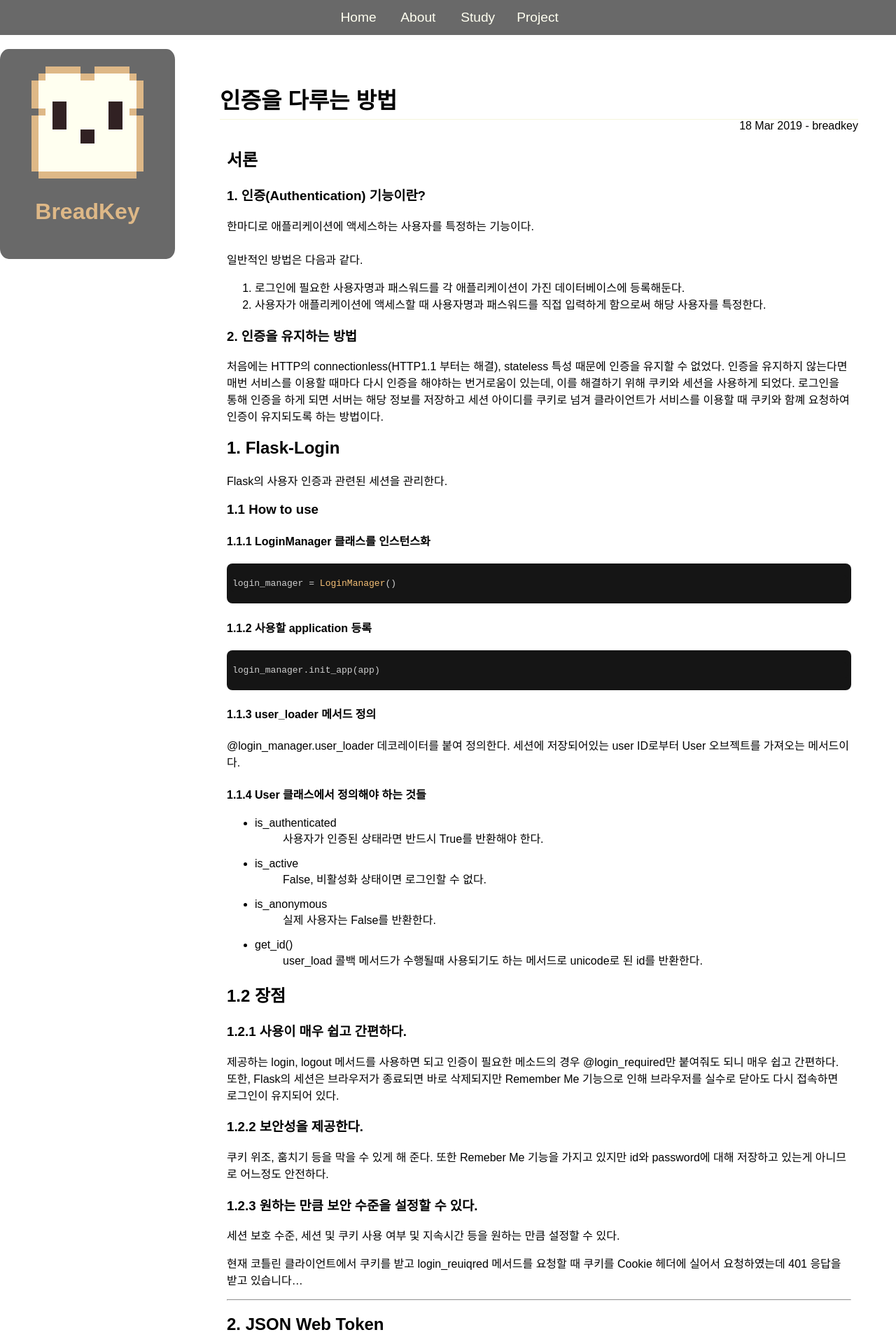
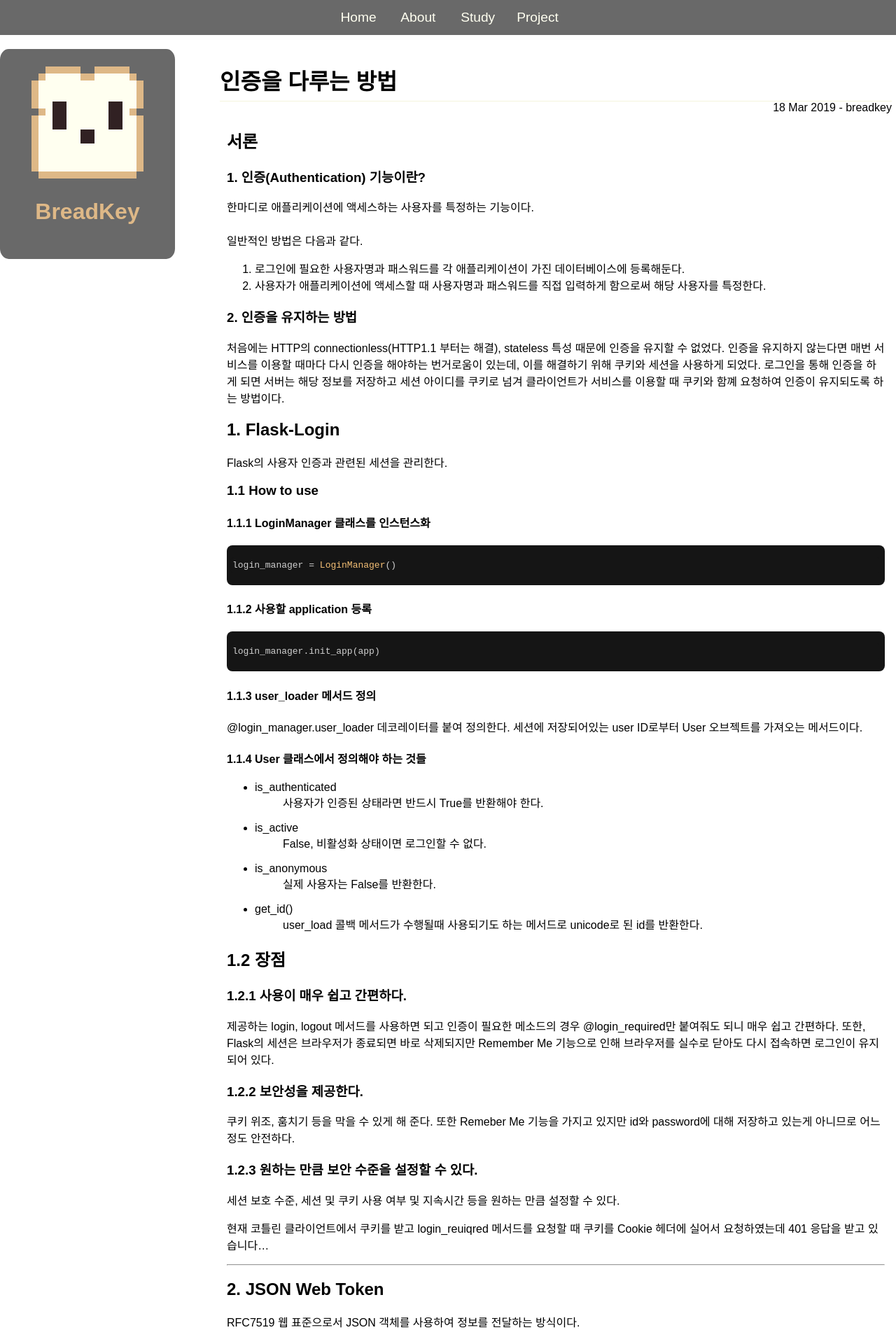
Before and after one commit to BreadKey/breadkey.github.io, a Jekyll site: the page built from _posts/2019-03-18-login.md, in a window 1280 px wide. Shown: the top 1920 px of the page at 70% size. Built offline with Jekyll 4.4.1, drawn with Linux system fonts in a browser that asks for light colours.

Commit message:
update style

```diff
--- a/_layouts/default.html
+++ b/_layouts/default.html
@@ -26,7 +26,7 @@
 				</a>
 			</div>
 			<div id="content-container" class="float-left">
-				<div style="margin: 5%; margin-left: 0px;">
+				<div style="margin-left: 0px;">
 					{{ content }}
 				</div>
 			</div>
--- a/assets/css/syntax.css
+++ b/assets/css/syntax.css
@@ -5,6 +5,7 @@
   background-color: #151515;
   padding: 4px;
   border-radius: 8px;
+  overflow-x: scroll;
 }
 .highlight .err {
   color: #151515;
```
